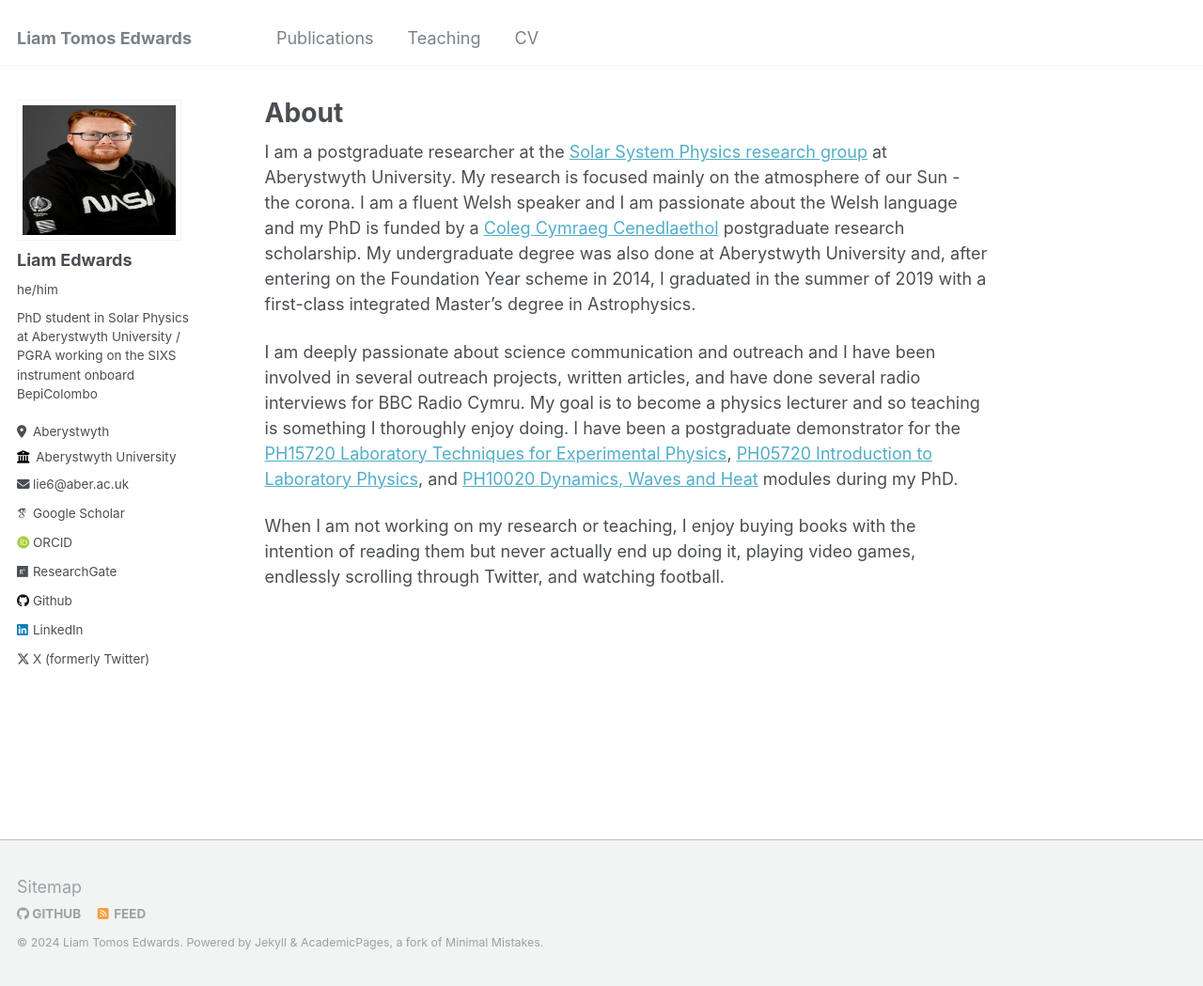
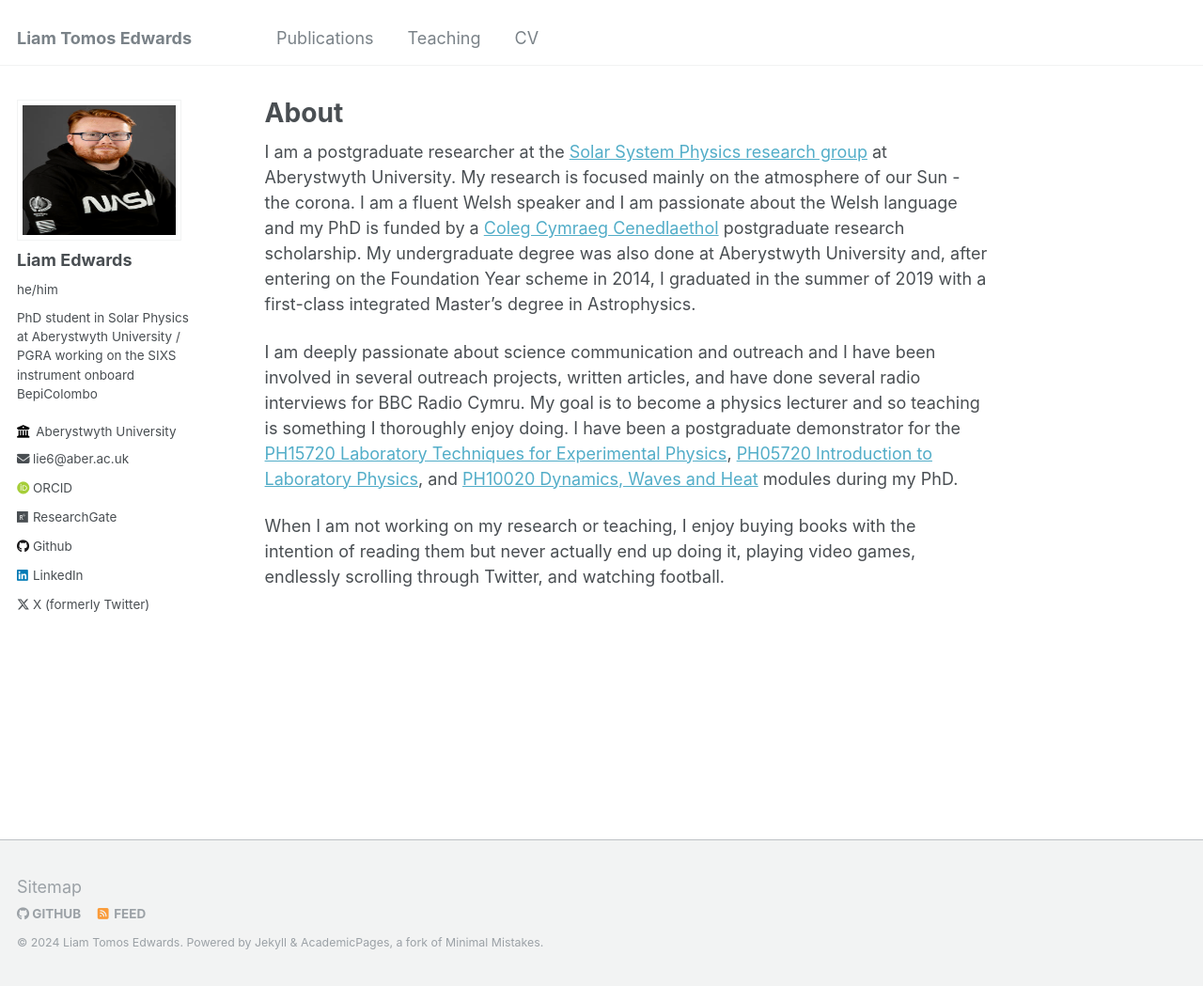
Before and after one commit to liamtomosedwards/liamtomosedwards.github.io, a Jekyll site: the page built from _pages/about.md, in a window 1280 px wide and 1049 px high. Shown: the whole window at 94% size. Built offline with Jekyll 4.4.1, drawn with Linux system fonts in a browser that asks for light colours; some web fonts are replaced.

Commit message:
Update _config.yml

```diff
--- a/_config.yml
+++ b/_config.yml
@@ -25,14 +25,14 @@ author:
   name             : "Liam Edwards"
   pronouns         : "he/him"
   bio              : "PhD student in Solar Physics at Aberystwyth University / PGRA working on the SIXS instrument onboard BepiColombo"
-  location         : "Aberystwyth"
+  location         : # "Aberystwyth"
   employer         : "Aberystwyth University"
   uri              : # URL
   email            : "lie6@aber.ac.uk"
 
   # Academic websites
   arxiv            : # URL - Update with the correct link to your profile
-  googlescholar    : "https://scholar.google.com/citations?user=oJbZHcQAAAAJ&hl=en&oi=sra"
+  googlescholar    : # "https://scholar.google.com/citations?user=oJbZHcQAAAAJ&hl=en&oi=sra"
   orcid            : "https://orcid.org/0000-0002-9222-8648"
   researchgate     : "https://www.researchgate.net/profile/Liam-Edwards-2"
 
```
